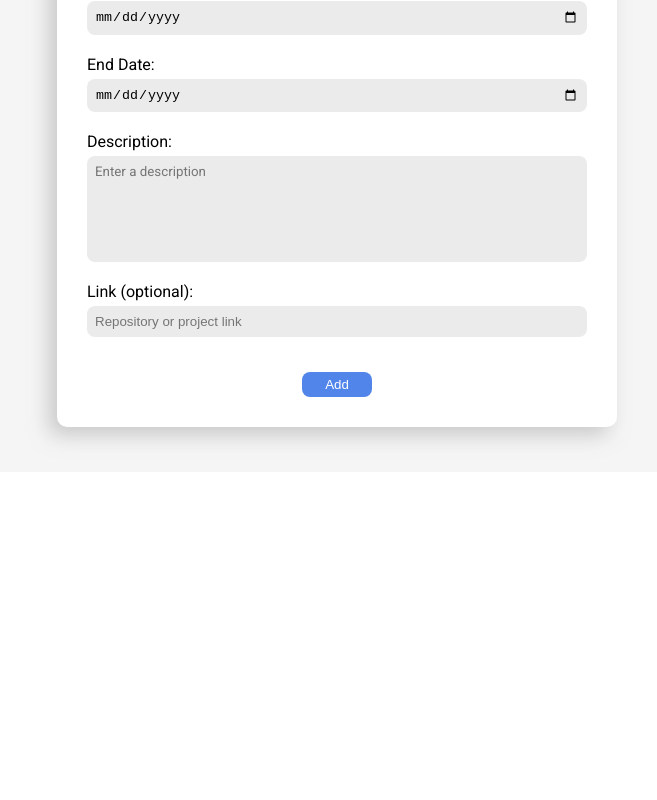
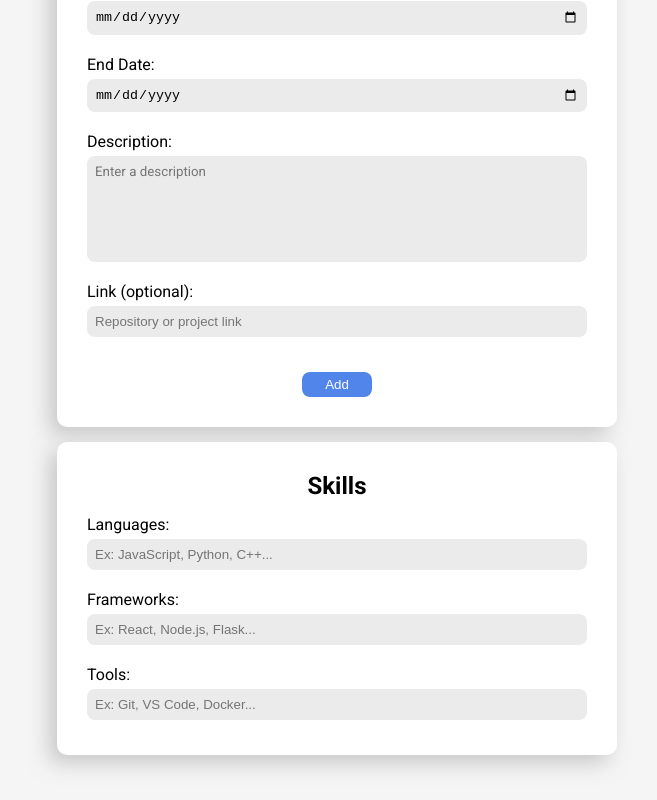
Before and after one commit to nathan8b/ResumeForge, a React app: page / in a window 1280 px wide. Shown: the part 2204-3004 px from the top of the page, without its empty margins (303-960 px from the left). Before the commit the page ends 2676 px from the top, so only its background shows below. Built offline with nearby package versions, Linux system fonts and the light colour scheme; the HTML template or start-up script is replaced by a standard one.

Commit message:
added skills section

```diff
--- a/src/App.jsx
+++ b/src/App.jsx
@@ -4,12 +4,14 @@ import PersonalInfo from './components/PersonalInfo';
 import Education from './components/Education';
 import Experience from './components/Experience';
 import Projects from './components/Projects';
+import Skills from './components/Skills';
 
 function App() {
   const [personalInfo, setPersonalInfo] = useState({ name: "", email: "", phone: "", linkedin: "", github: ""});
   const [education, setEducation] = useState([{school: "", location: "", degree: "", startDate: "", endDate: "", gpa: ""}]);
   const [experience, setExperience] = useState([{company: "", location: "", position: "", startDate: "", EndDate: "", description: ""}]);
   const [projects, setProjects] = useState([{title: "", tools: "", startDate: "", endDate: "", link: "", description: ""}]);
+  const [skills, setSkills] = useState({languages: "", frameworks: "", tools: ""});
 
   return (
     <>
@@ -18,6 +20,7 @@ function App() {
         <Education data={education} setData={setEducation} />
         <Experience data={experience} setData={setExperience} />
         <Projects data={projects} setData={setProjects}/>
+        <Skills data={skills} setData={setSkills}/>
       </div>
 
       <div className="preview-container">
--- /dev/null
+++ b/src/components/Skills.jsx
@@ -0,0 +1,33 @@
+function Skills({data, setData}) {
+    return (
+        <div className="section">
+            <h2>Skills</h2>
+
+            <label for="languages">Languages:</label>
+            <input
+                type="text"
+                placeholder="Ex: JavaScript, Python, C++..."
+                value={data.languages}
+                onChange={(event) => setData({ ...data, languages: event.target.value})}
+            />
+
+            <label for="frameworks">Frameworks:</label>
+                <input
+                    type="text"
+                    placeholder="Ex: React, Node.js, Flask..."
+                    value={data.frameworks}
+                    onChange={(event) => setData({ ...data, frameworks: event.target.value})}
+            />
+
+            <label for="tools">Tools:</label>
+            <input
+                type="text"
+                placeholder="Ex: Git, VS Code, Docker..."
+                value={data.tools}
+                onChange={(event) => setData({ ...data, tools: event.target.value})}
+            />
+        </div>
+    )
+}
+
+export default Skills;
```
